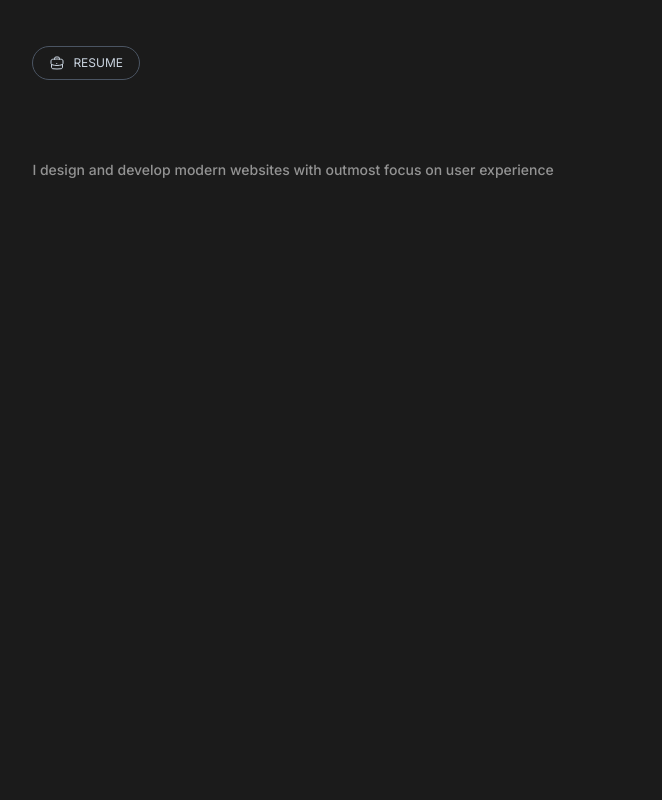
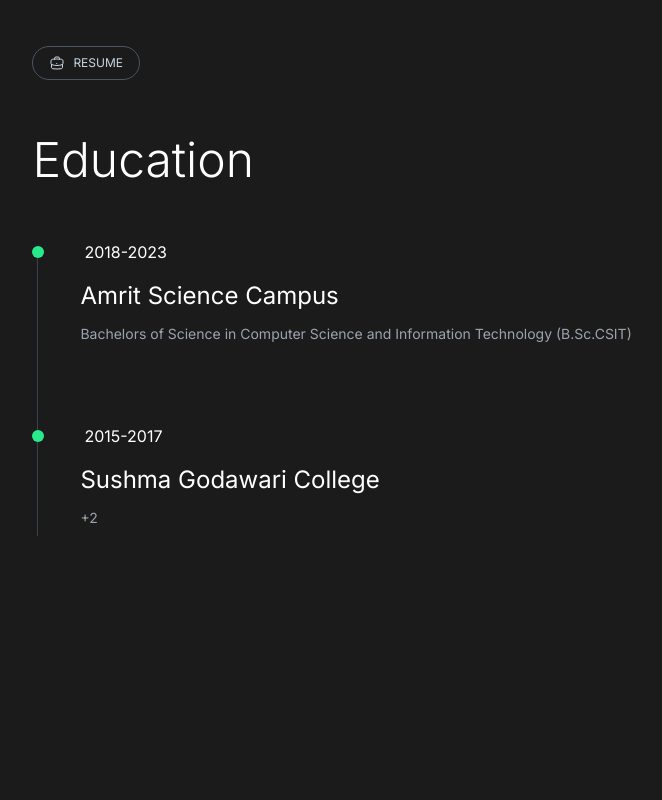
Before and after one commit to RomanNepal/myportfolio, a React (Create React App) app: page / in a window 1280 px wide. Shown: the part 1460-2260 px from the top of the page, without its empty margins (390-1052 px from the left). Built offline with nearby package versions, Linux system fonts and the light colour scheme.

Commit message:
animation started

```diff
--- a/package.json
+++ b/package.json
@@ -9,6 +9,7 @@
     "@tsparticles/basic": "^3.2.1",
     "@tsparticles/react": "^3.0.0",
     "@tsparticles/slim": "^3.2.1",
+    "framer-motion": "^11.0.3",
     "react": "^18.2.0",
     "react-dom": "^18.2.0",
     "react-scripts": "5.0.1",
--- a/src/App.js
+++ b/src/App.js
@@ -13,15 +13,13 @@
 import photo from "./Images/photo.jpg";
 import { loadBasic } from "@tsparticles/basic";
 import Sidebar from "./Components/Sidebar";
+import { useInView } from "framer-motion";
 function App() {
   const [init, setInit] = useState(false);
   const [show, setShow] = useState(false);
 
   const [activeSectionId, setActiveSectionId] = useState("section1");
 
-  const particlesLoaded = (container) => {
-    console.log(container);
-  };
   const scrollToSection = (sectionId) => {
     const section = document.getElementById(sectionId);
     if (section) {
@@ -215,7 +213,7 @@
         </div>
         <div></div>
         <div
-          className={`fixed ${show ? "right-0" : "right-[-20rem]"} top-0 z-30 h-full w-[80%] bg-gray-800 text-white transition-all md:hidden`}
+          className={`fixed ${show ? "right-0" : "right-[-100%]"} top-0 z-30 h-full w-[80%] bg-gray-800 text-white transition-all md:hidden`}
         >
           <Sidebar
             sections={sections}
@@ -225,7 +223,7 @@
           />
         </div>
         <div
-          className="ml-[1%] mr-[1%] flex flex-col md:ml-[33%] md:mr-[20%] md:h-[140vh]"
+          className={`ml-[1%] mr-[1%] flex transform flex-col overflow-hidden md:ml-[33%] md:mr-[20%] md:h-[140vh]`}
           id="section1"
         >
           <Introduction />
@@ -257,7 +255,6 @@
       </div>
       <Particles
         id="tsparticles"
-        particlesLoaded={particlesLoaded}
         options={{
           background: {
             color: {
--- a/src/Components/Sections/Introduction.js
+++ b/src/Components/Sections/Introduction.js
@@ -1,10 +1,15 @@
-import React, { useRef } from "react";
+import React, { useEffect, useRef } from "react";
 import Title from "./Title";
+import { useInView } from "framer-motion";
 
 const Introduction = () => {
   const introRef = useRef(null);
+  const isInView = useInView(introRef);
   const currentDate = new Date();
   const totalYear = currentDate.getFullYear() - 2021;
+  useEffect(() => {
+    console.log("Element is in view: ", isInView);
+  }, [isInView]);
   const Icon = () => {
     return (
       <svg
@@ -25,7 +30,7 @@
   };
   return (
     <div
-      className="mt-[8%] flex h-full flex-col justify-between gap-10 border-gray-200"
+      className={`${isInView ? "translate-x-0 opacity-100 " : "translate-x-[-3rem] opacity-0 "} duration-2000 mt-[8%] flex h-full flex-col justify-between gap-10 border-gray-200 transition-all`}
       ref={introRef}
     >
       <div className="flex flex-col gap-10">
--- a/src/Components/Sections/Resume.js
+++ b/src/Components/Sections/Resume.js
@@ -29,17 +29,35 @@
     <div className="mt-[8%] flex flex-col gap-10" ref={resumeRef}>
       <Title Icon={Icon}>Resume</Title>
 
-      <div className="text-7xl font-light leading-[5rem] dark:text-white">
-        {/* <div className="flex">
-          <div>Say Hi from</div>
-          <div className="ml-6 text-[#28E98C]"> Roman</div>
-          <div>,</div>
-        </div>{" "}
-        <p>Web Designer and Developer</p> */}
+      <div className=" text-5xl font-light leading-[5rem] dark:text-white">
+        <p>Education</p>
       </div>
-      <div className="text-sm font-medium dark:text-[#939393]">
-        I design and develop modern websites with outmost focus on user
-        experience
+      <div className="relative flex flex-col gap-20">
+        <div className="absolute left-[1.55%] top-2 h-full border-l border-gray-700 lg:left-[0.8%]"></div>
+        <div className="flex flex-col gap-4 dark:text-white">
+          <div className="flex items-center gap-10">
+            <div className="z-10 h-3 w-3 rounded-full bg-[#28E98C]"></div>
+            <div>2018-2023</div>
+          </div>
+          <div className="ml-12 flex flex-col gap-3">
+            <div className=" text-2xl">Amrit Science Campus</div>
+            <div className="text-sm text-gray-400">
+              {" "}
+              Bachelors of Science in Computer Science and Information
+              Technology (B.Sc.CSIT)
+            </div>
+          </div>
+        </div>
+        <div className="flex flex-col gap-4 dark:text-white">
+          <div className="flex items-center gap-10">
+            <div className="z-10 h-3 w-3 rounded-full bg-[#28E98C]"></div>
+            <div>2015-2017</div>
+          </div>
+          <div className="ml-12 flex flex-col gap-3">
+            <div className=" text-2xl">Sushma Godawari College</div>
+            <div className="text-sm text-gray-400"> +2</div>
+          </div>
+        </div>
       </div>
     </div>
   );
--- a/src/Components/Sidebar.js
+++ b/src/Components/Sidebar.js
@@ -17,7 +17,7 @@
     setOver("");
   };
   return (
-    <div className="flex h-[100vh] justify-between px-4 pt-10">
+    <div className="flex h-[100vh] justify-around px-4 pt-10">
       <div className="items-left justify-left z-10 flex w-[80%] flex-col gap-4 rounded-3xl p-6">
         <div
           className={
--- a/tailwind.config.js
+++ b/tailwind.config.js
@@ -7,6 +7,9 @@
         sans: ["Inter var", ...defaultTheme.fontFamily.sans],
         inter: ["Inter", "sans-serif"],
       },
+      transitionDuration: {
+        2000: "2000ms",
+      },
     },
   },
   darkMode: "class",
```
Also changed, not shown: 1 other file (tests, documents, lock files or other folders).
